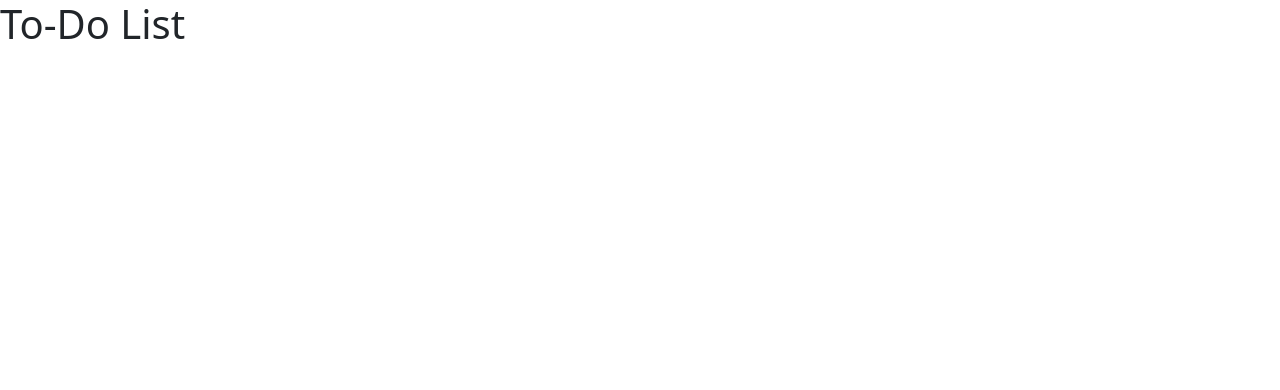
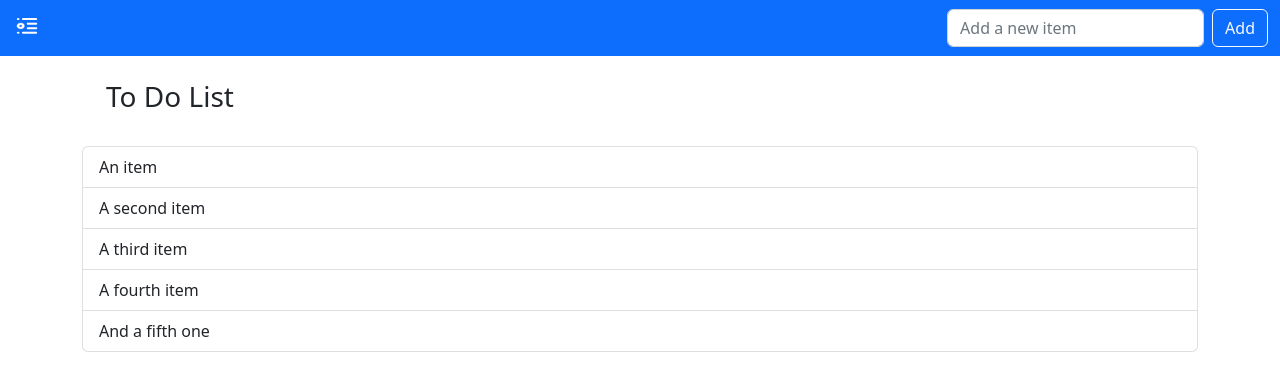
Before and after one commit to ianwright27/ToDoList, a React (Vite) app in the folder to_do_list/: page / in a window 1280 px wide. Shown: the top 390 px of the page. Built offline with nearby package versions, Linux system fonts and the light colour scheme.

Commit message:
Basic Setup
UI done.
Functionality pending.

```diff
--- a/to_do_list/src/App.tsx
+++ b/to_do_list/src/App.tsx
@@ -1,13 +1,18 @@
 import { useState } from "react";
-import reactLogo from "./assets/react.svg";
 import "./App.css";
+import Navbar from "./components/Navbar";
+import ListGroup from "./components/ListGroup";
 
 function App() {
   const [count, setCount] = useState(0);
 
   return (
     <div>
-      <h1>To-Do List</h1>
+      {/* Navbar */}
+      <Navbar></Navbar>
+
+      {/* List Group */}
+      <ListGroup></ListGroup>
     </div>
   );
 }
--- /dev/null
+++ b/to_do_list/src/components/ListGroup.tsx
@@ -0,0 +1,18 @@
+const ListGroup = () => {
+  return (
+    <div>
+      <div className="container-md">
+        <h3 className="p-4">To Do List</h3>
+        <ul className="list-group">
+          <li className="list-group-item">An item</li>
+          <li className="list-group-item">A second item</li>
+          <li className="list-group-item">A third item</li>
+          <li className="list-group-item">A fourth item</li>
+          <li className="list-group-item">And a fifth one</li>
+        </ul>
+      </div>
+    </div>
+  );
+};
+
+export default ListGroup;
--- /dev/null
+++ b/to_do_list/src/components/Navbar.tsx
@@ -0,0 +1,35 @@
+import whiteLogoImage from "../assets/img/white.png";
+import blackLogoImage from "../assets/img/black.png";
+
+const Navbar = () => {
+  return (
+    <div>
+      <nav className="navbar bg-body-tertiary bg-primary">
+        <div className="container-fluid">
+          <a className="navbar-brand text-light" href="#">
+            <img
+              src={whiteLogoImage}
+              alt="Logo"
+              width="30"
+              height="24"
+              className="d-inline-block align-text-top"
+            />
+          </a>
+          <form className="d-flex" role="search">
+            <input
+              className="form-control me-2"
+              type="search"
+              placeholder="Add a new item"
+              aria-label="Search"
+            />
+            <button className="btn btn-outline-light" type="submit">
+              Add
+            </button>
+          </form>
+        </div>
+      </nav>
+    </div>
+  );
+};
+
+export default Navbar;
```
Also changed, not shown: to_do_list/src/assets/img/black.png (added), to_do_list/src/assets/img/white.png (added).
